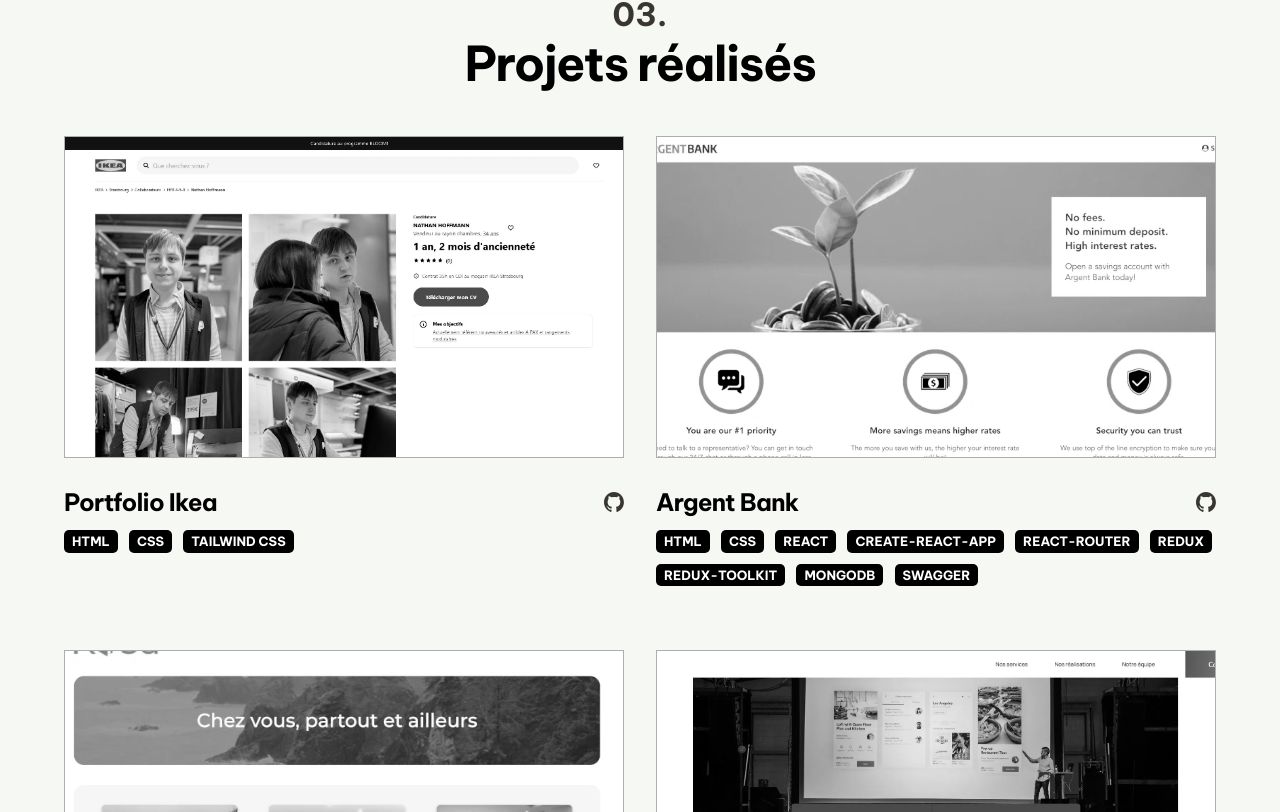
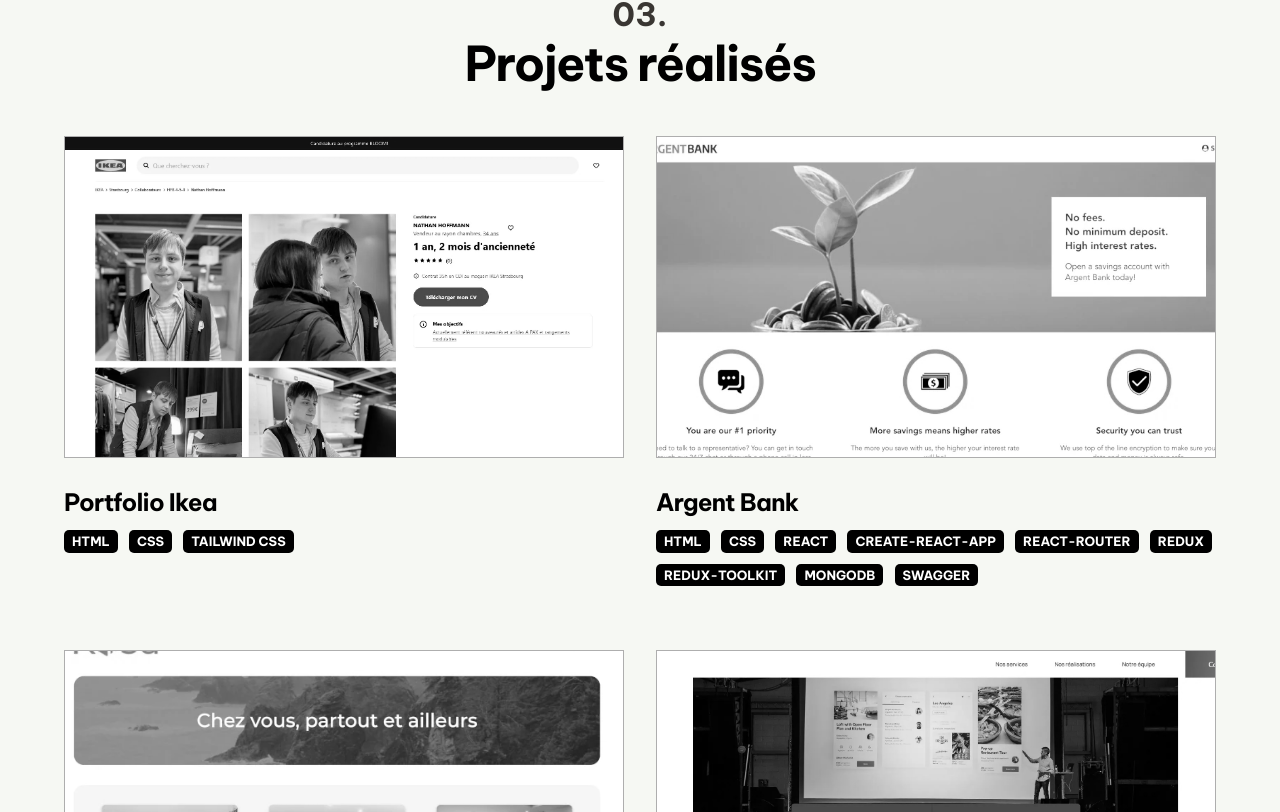
Before and after one commit to xuantam-h/xuantam-hoang, a React (Create React App) app: page / in a window 1280 px wide. Shown: the part 2488-3300 px from the top of the page. Built offline with nearby package versions, Linux system fonts and the light colour scheme.

Commit message:
Removed Github icon link in Project component, edited hover animation

```diff
--- a/src/components/ProjectCard/ProjectCard.scss
+++ b/src/components/ProjectCard/ProjectCard.scss
@@ -35,7 +35,11 @@
             }
         }
     }
-
+    .project-link{
+        &:hover{
+            filter:brightness(0.5);
+        }
+    }
     .project-image{
         overflow: hidden;
         border: 1px solid $border-color;
--- a/src/components/ProjectCard/index.js
+++ b/src/components/ProjectCard/index.js
@@ -1,23 +1,21 @@
 import Tag from '../Tag';
 import './ProjectCard.scss';
-import github from './../../assets/images/github-mark-white.svg';
 
 const ProjectCard = ({title, summary, description, tags, image, url}) => {
 
     return (
         <>
         <div className="project-item" data-aos="fade-up" data-aos-duration="600">
-            <div className="project-image">
-                {image ? <img src={image} alt={title}/> : <img src="https://placehold.co/600x400" alt="Project cover"/>}
-            </div>
+            {url &&
+                <a href={url} target="_blank" rel="noreferrer" className="project-link">
+                    <div className="project-image">
+                        {image ? <img src={image} alt={title}/> : <img src="https://placehold.co/600x400" alt="Project cover"/>}
+                    </div>
+                </a>
+            }
             <div className='project-description'>
                 <div className='project-header'>
                     <h3 className="project-title">{title}</h3>
-                    {url &&
-                        <a href={url} target="_blank" rel="noreferrer">
-                            <img src={github} alt="Logo Github"/>
-                        </a>
-                    }
                 </div>
                 <ul className="project-tags">
                     {tags.map((tag,index) =>
```
